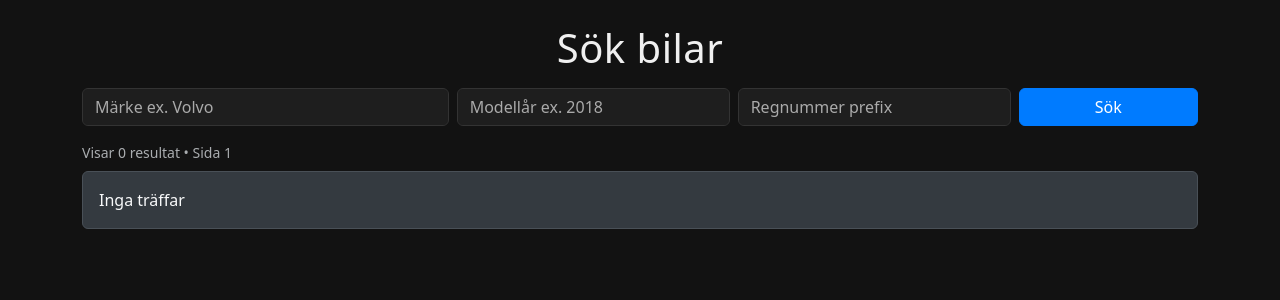
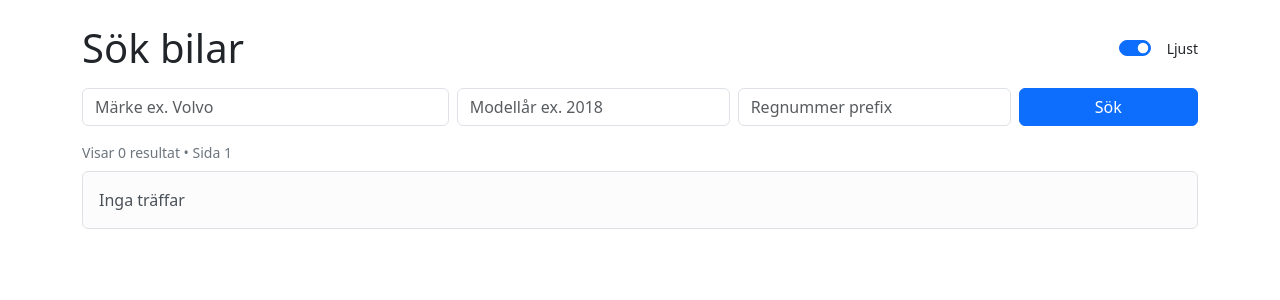
Before and after one commit to johanna-sandberg/carinfo, a PHP site: page / in a window 1280 px wide. Shown: the top 300 px of the page. Run offline with PHP 8.4, Linux system fonts and the light colour scheme; data that the repository does not hold is empty.

Commit message:
Add light and dark mode with toggle

```diff
--- a/public/index.php
+++ b/public/index.php
@@ -1,18 +1,37 @@
 <?php ?>
 <!doctype html>
-<html lang="sv" data-bs-theme="dark">
+<html lang="sv">
 
 <head>
   <meta charset="utf-8">
   <meta name="viewport" content="width=device-width, initial-scale=1">
-  <title>Car Info PHP Assignment</title>
+  <title>Car.info PHP Assignment</title>
+
+  <script>
+    (function() {
+      const key = 'theme';
+      const stored = localStorage.getItem(key);
+      const prefersDark = window.matchMedia && window.matchMedia('(prefers-color-scheme: dark)').matches;
+      const initial = stored === 'light' || stored === 'dark' ? stored : (prefersDark ? 'dark' : 'light');
+      document.documentElement.setAttribute('data-bs-theme', initial);
+    })();
+  </script>
+
   <link href="https://cdn.jsdelivr.net/npm/bootstrap@5.3.3/dist/css/bootstrap.min.css" rel="stylesheet">
   <link href="./style.css" rel="stylesheet">
 </head>
 
-<body>
+<body class="bg-body text-body">
   <div class="container py-4">
-    <h1 class="mb-3 text-center">Sök bilar</h1>
+    <div class="d-flex align-items-center mb-3">
+      <h1 class="m-0">Sök bilar</h1>
+      <div class="ms-auto d-flex align-items-center gap-2">
+        <label class="form-check form-switch m-0">
+          <input id="themeToggle" class="form-check-input" type="checkbox">
+          <span class="ms-2 small" id="themeLabel">Mörkt</span>
+        </label>
+      </div>
+    </div>
 
     <form id="f" class="row g-2 mb-3">
       <div class="col-sm-4">
@@ -30,15 +49,17 @@
     </form>
 
     <div class="d-flex align-items-center mb-2">
-      <div id="meta" class="text-muted small"></div>
+      <div id="meta" class="small text-secondary"></div>
       <div class="ms-auto d-flex gap-2" id="pager" style="display:none">
-        <button id="prev" class="btn btn-outline-light btn-sm">Föregående</button>
-        <button id="next" class="btn btn-outline-light btn-sm">Nästa</button>
+        <button id="prev" class="btn btn-outline-secondary btn-sm">Föregående</button>
+        <button id="next" class="btn btn-outline-secondary btn-sm">Nästa</button>
       </div>
     </div>
 
     <div id="results" class="row row-cols-1 g-2"></div>
   </div>
+
+  <script src="./theme.js"></script>
   <script src="./app.js"></script>
 </body>
 
--- a/public/style.css
+++ b/public/style.css
@@ -1,91 +1,16 @@
-html, body {
-  background-color: #121212;
-  color: #e4e4e4;
-  font-family: system-ui, -apple-system, Segoe UI, Roboto, sans-serif;
-}
-
-h1 {
-  color: #f0f0f0;
-  letter-spacing: 0.5px;
-}
-
-.form-control {
-  background-color: #1e1e1e;
-  border: 1px solid #333;
-  color: #e0e0e0;
-}
-
-.form-control:focus {
-  background-color: #1e1e1e;
-  border-color: #007bff;
-  color: #fff;
-  box-shadow: 0 0 0 0.2rem rgba(0,123,255,0.25);
-}
-
-input::placeholder {
-  color: #aaa !important;
-}
-
-.btn-primary {
-  background-color: #007bff;
-  border-color: #007bff;
-}
-
-.btn-primary:hover {
-  background-color: #0a84ff;
-  border-color: #0a84ff;
-}
-
-.btn-outline-light {
-  border-color: #555;
-  color: #ddd;
-}
-
-.btn-outline-light:hover {
-  background-color: #333;
-  color: #fff;
-}
-
 .card {
-  background-color: #1c1c1c;
-  border: 1px solid #2a2a2a;
-  transition: transform 0.1s ease-in-out, border-color 0.1s ease-in-out;
+  transition: border-color .08s ease-in-out, transform .08s ease-in-out;
 }
 
 .card:hover {
-  border-color: #007bff;
-  transform: translateY(-2px);
+  transform: translateY(-1px);
+  border-color: var(--bs-primary);
 }
 
 .card-title {
-  color: #fff;
   font-size: 1.1rem;
 }
 
-.card-text {
-  color: #ccc;
-  font-size: 0.9rem;
+#pager button {
+  border-radius: .4rem;
 }
-
-.badge.text-bg-secondary {
-  background-color: #333;
-  color: #ddd;
-}
-
-a {
-  color: #58a6ff;
-  text-decoration: none;
-}
-
-a:hover {
-  color: #79b8ff;
-  text-decoration: underline;
-}
-
-#pager button {
-  border-radius: 0.4rem;
-}
-
-#meta {
-  color: #888;
-}
--- /dev/null
+++ b/public/theme.js
@@ -0,0 +1,44 @@
+const root = document.documentElement
+const toggle = document.getElementById('themeToggle')
+const label = document.getElementById('themeLabel')
+const key = 'theme'
+
+function detectedTheme() {
+  return window.matchMedia && window.matchMedia('(prefers-color-scheme: dark)').matches ? 'dark' : 'light'
+}
+
+function storedTheme() {
+  const s = localStorage.getItem(key)
+  return s === 'light' || s === 'dark' ? s : null
+}
+
+function applyTheme(theme) {
+  root.setAttribute('data-bs-theme', theme)
+  toggle.checked = theme === 'light'
+  label.textContent = theme === 'light' ? 'Ljust' : 'Mörkt'
+}
+
+function setUserTheme(theme) {
+  localStorage.setItem(key, theme)
+  applyTheme(theme)
+}
+
+function initTheme() {
+  const chosen = storedTheme() || detectedTheme()
+  applyTheme(chosen)
+}
+
+initTheme()
+
+let mediaListenerActive = !storedTheme()
+const media = window.matchMedia('(prefers-color-scheme: dark)')
+function onMediaChange() {
+  if (!mediaListenerActive) return
+  applyTheme(media.matches ? 'dark' : 'light')
+}
+media.addEventListener('change', onMediaChange)
+
+toggle.addEventListener('change', () => {
+  mediaListenerActive = false
+  setUserTheme(toggle.checked ? 'light' : 'dark')
+})
```
Also changed, not shown: public/db_check.php (deleted, +0 -12 lines).
